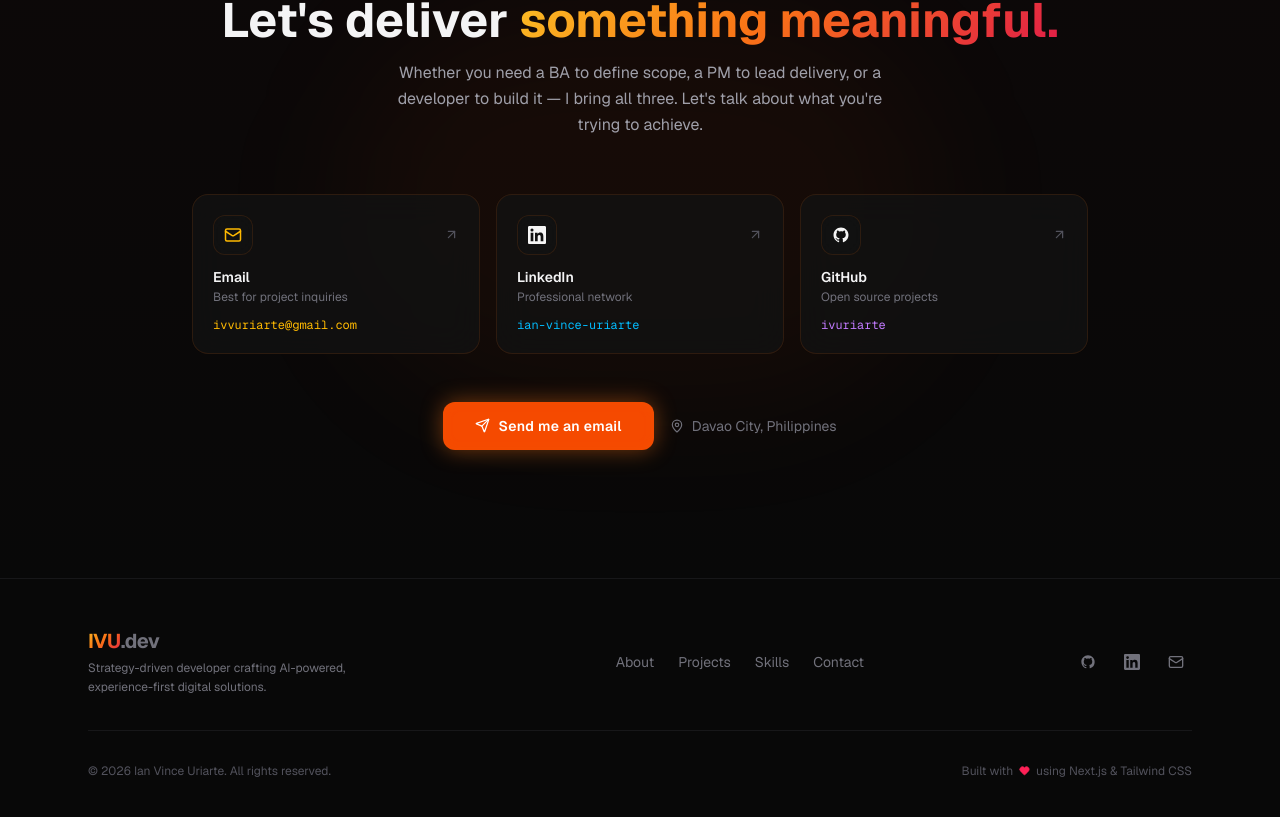
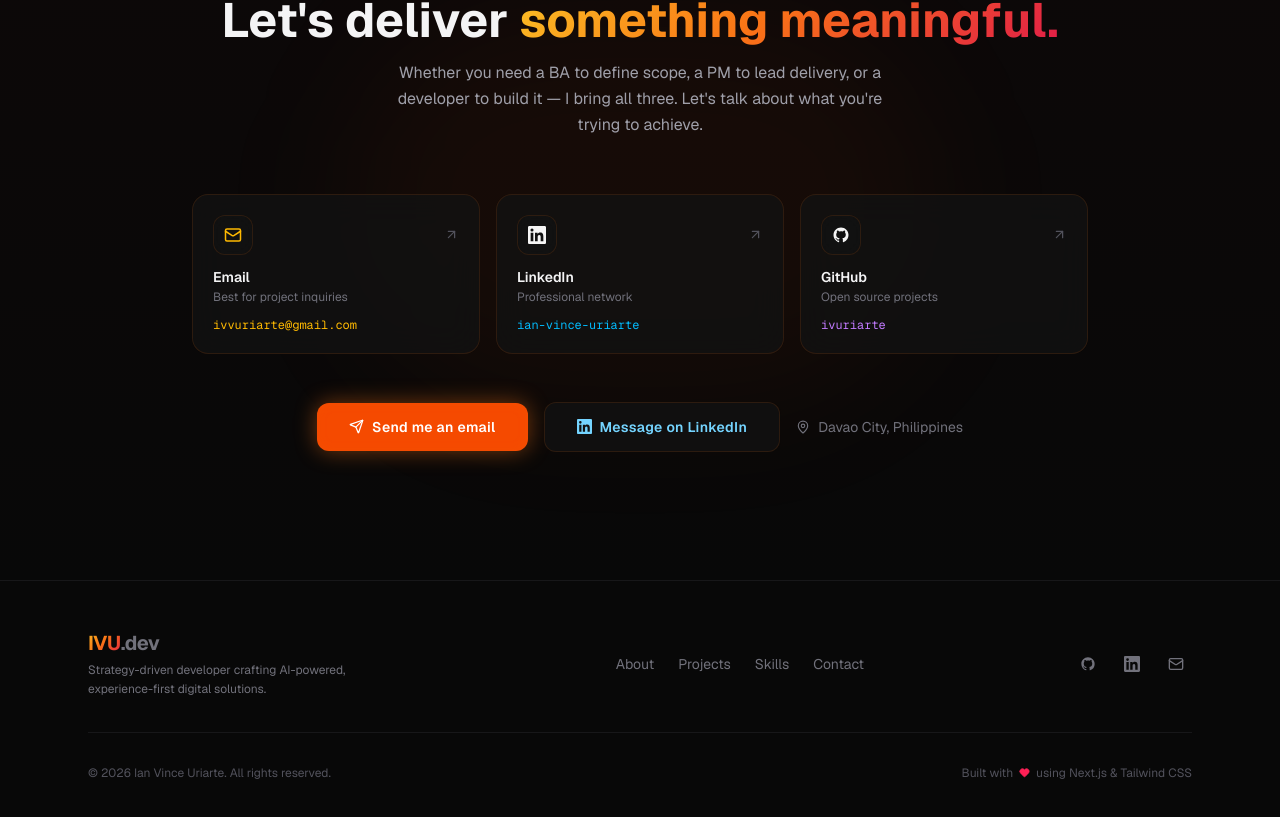
Before and after one commit to ivuriarte/Personal-Website, a Next.js app: page / in a window 1280 px wide. Shown: the part 3982-4799 px from the top of the page. Built offline with nearby package versions, Linux system fonts and the light colour scheme.

Commit message:
feat: add Message on LinkedIn CTA button to Contact section

```diff
--- a/src/components/Contact.tsx
+++ b/src/components/Contact.tsx
@@ -150,6 +150,15 @@ export default function Contact() {
             <Send size={15} />
             Send me an email
           </a>
+          <a
+            href="https://www.linkedin.com/messaging/compose/?recipient=ian-vince-uriarte-98887919b"
+            target="_blank"
+            rel="noopener noreferrer"
+            className="inline-flex items-center gap-2 px-8 py-3.5 rounded-xl glass border border-sky-500/40 hover:border-sky-400/60 text-sky-300 hover:text-sky-200 font-semibold text-sm tracking-wide transition-all duration-200 w-full sm:w-auto justify-center"
+          >
+            <LinkedinIcon size={15} />
+            Message on LinkedIn
+          </a>
           <div className="flex items-center gap-2 text-zinc-500 text-sm">
             <MapPin size={14} />
             <span>Davao City, Philippines</span>
```
